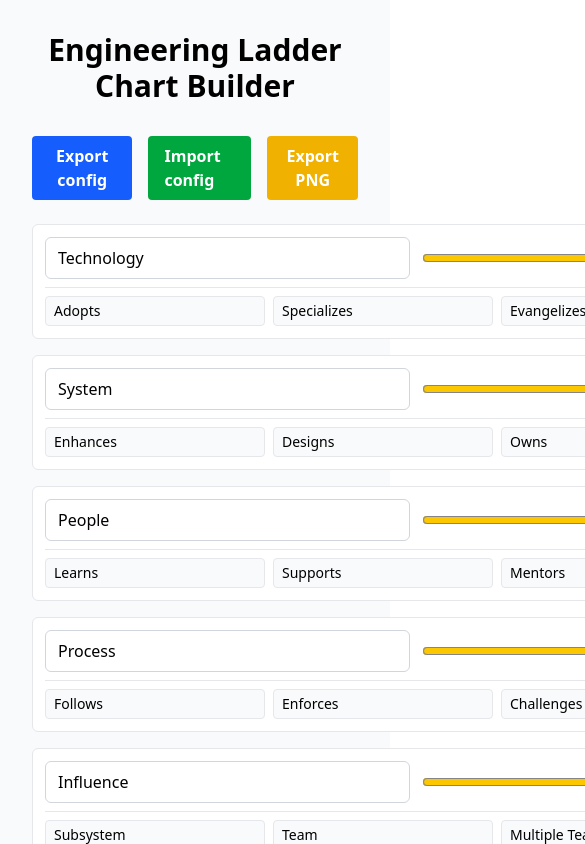
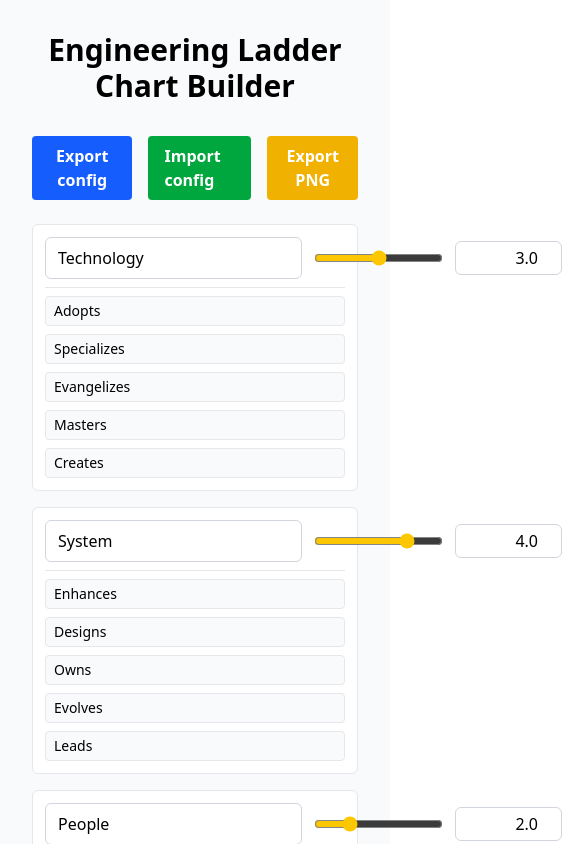
Before and after one commit to martsie/engineering-ladder-builder, a React (Vite) app: page / in a window 390 px wide. Shown: the top 844 px of the page, 585 px wide, since content can reach past the window. Built offline with nearby package versions, Linux system fonts and the light colour scheme.

Commit message:
Make responsive

```diff
--- a/src/App.tsx
+++ b/src/App.tsx
@@ -110,7 +110,7 @@ function AppContent() {
           Export PNG
         </button>
       </div>
-      <div className="flex">
+      <div className="lg:flex">
         <div>
           <div className="flex flex-col gap-4 mb-8">
             {topLabels.map((label, i) => (
@@ -130,7 +130,7 @@ function AppContent() {
                     step={0.1}
                     value={values[i]}
                     onChange={e => handleValueChange(i, Number(e.target.value))}
-                    className="flex-2 w-40 accent-yellow-400"
+                    className="flex-2 accent-yellow-400"
                   />
                   <input
                     type="number"
@@ -139,11 +139,11 @@ function AppContent() {
                     step={0.1}
                     value={values[i].toFixed(1)}
                     onChange={e => handleValueChange(i, Number(e.target.value))}
-                    className="w-16 px-2 py-1 border border-gray-300 rounded-md text-right bg-white"
+                    className="px-2 py-1 border border-gray-300 rounded-md text-right bg-white"
                   />
                 </div>
                 <div className="mt-2 border-t border-gray-200 pt-2">
-                  <div className="flex gap-2">
+                  <div className="flex flex-wrap gap-2">
                     {levelLabels[i].map((levelLabel, levelIdx) => (
                       <input
                         key={levelIdx}
```
